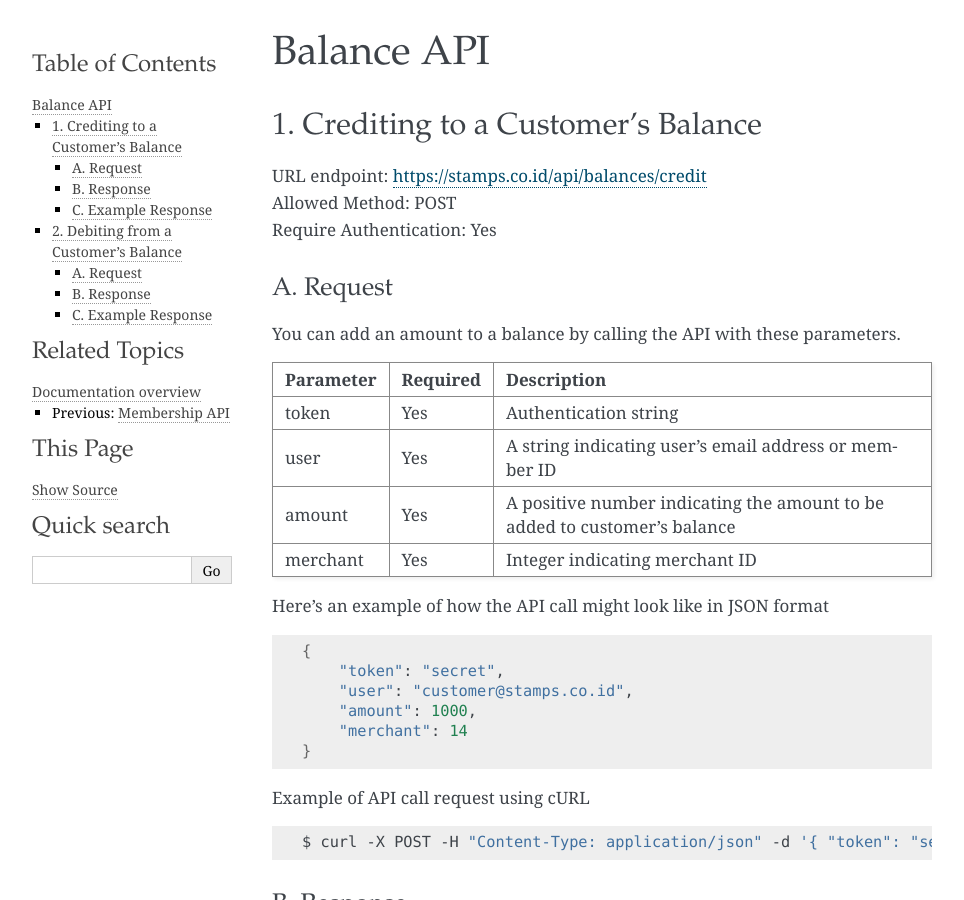
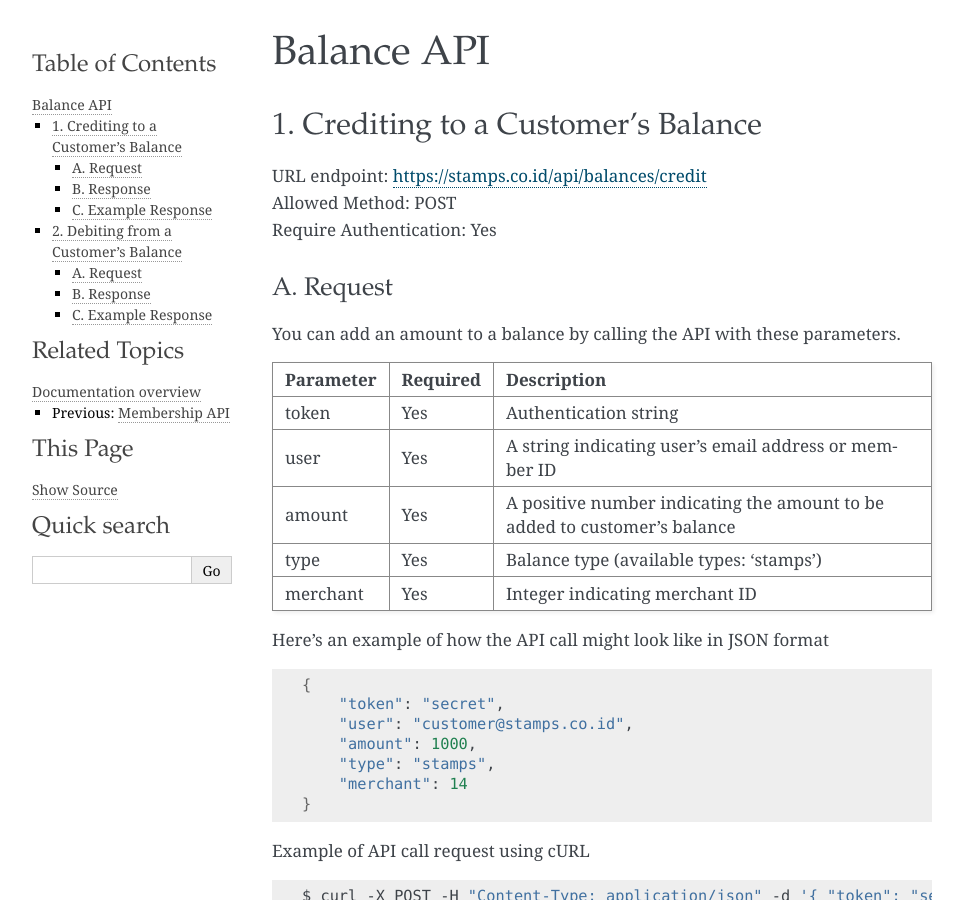
Before and after one commit to ui/stamps-api-docs, a Sphinx documentation site: the page built from source/balance_api.rst, in a window 1280 px wide and 900 px high. Shown: the whole window, without its empty margins (148-1112 px from the left). Built offline with Sphinx 7.4.7, drawn with Linux system fonts in a browser that asks for light colours; some of the changed text lies outside the part shown.

Commit message:
add type field for balance api

```diff
--- a/source/balance_api.rst
+++ b/source/balance_api.rst
@@ -18,6 +18,7 @@ Parameter   Required    Description
 token       Yes         Authentication string
 user        Yes         A string indicating user's email address or member ID
 amount      Yes         A positive number indicating the amount to be added to customer's balance
+type        Yes         Balance type (available types: 'stamps')
 merchant    Yes         Integer indicating merchant ID
 =========== =========== =========================
 
@@ -29,6 +30,7 @@ Here's an example of how the API call might look like in JSON format
         "token": "secret",
         "user": "customer@stamps.co.id",
         "amount": 1000,
+        "type": "stamps",
         "merchant": 14
     }
 
@@ -90,6 +92,7 @@ Parameter   Required    Description
 token       Yes         Authentication string
 user        Yes         A string indicating user's email address or member ID
 amount      Yes         A positive number indicating amount to be deducted from customer's balance
+type        Yes         Balance type (available types: 'stamps')
 merchant    Yes         Integer indicating merchant ID
 =========== =========== =========================
 
@@ -101,6 +104,7 @@ Here's an example of how the API call might look like in JSON format
         "token": "secret",
         "user": "customer@stamps.co.id",
         "amount": 100,
+        "type": "stamps",
         "merchant": 14
     }
 
```
